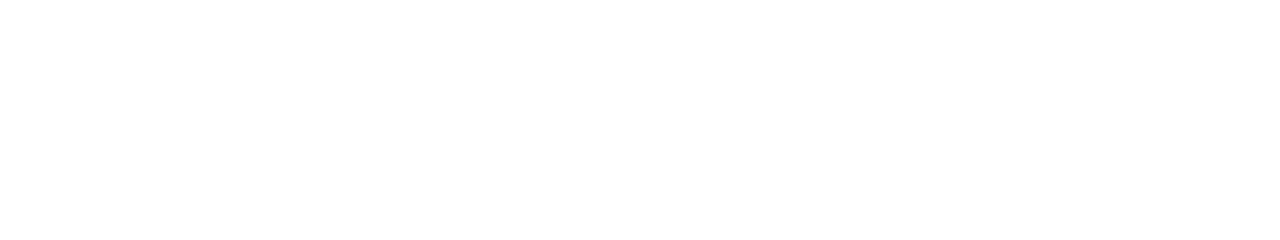
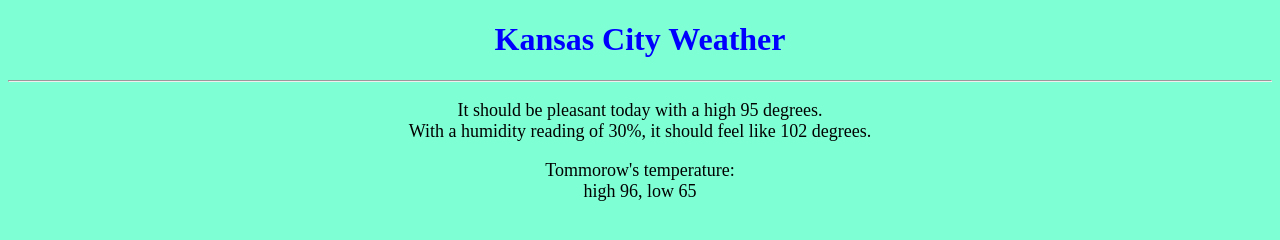
Before and after one commit to rachelnath/Desain-Pemrograman-Web, a plain HTML site: page 01_Pertemuan-1/index.html in a window 1280 px wide. Drawn offline with Linux system fonts and the light colour scheme.

Commit message:
Melakukan perubahan dalam folder 01_Pertemuan-1

```diff
--- a/01_Pertemuan-1/assets/style.css
+++ b/01_Pertemuan-1/assets/style.css
@@ -0,0 +1,18 @@
+h1 {
+    color:blue;
+    text-align: center;
+}
+
+body {
+    background-color: aquamarine;
+}
+
+p {
+    text-align: center;
+    font-size: 18px;
+}
+
+div {
+    text-align: center;
+    font-size: 18px;
+}
--- a/01_Pertemuan-1/index.html
+++ b/01_Pertemuan-1/index.html
@@ -1,15 +1,22 @@
 <!DOCTYPE html>
-<html>
-    <head>
-        <meta charset="utf-8">
-        <meta http-equiv="X-UA-Compatible" content="IE=edge">
-        <title></title>
-        <meta name="description" content="">
-        <meta name="viewport" content="width=device-width, initial-scale=1">
-        <link rel="stylesheet" href="assets/style.css">
-    </head>
-    <body>
-
-        <script src="" async defer></script>
-    </body>
+<html lang="en">
+<head>
+    <meta charset="UTF-8">
+    <meta name="author" content="John Dean">
+    <meta name="description" content="Kansas City Weather Conditions">
+    <title>K.C. Weather</title>
+    <link rel="stylesheet" href="assets/style.css"
+</head>
+<body>
+    <h1>Kansas City Weather</h1>
+    <hr>
+    <p>
+        It should be pleasant today with a high 95 degrees. <br>
+        With a humidity reading of 30%, it should feel like 102 degrees.
+    </p>
+    <div>
+        Tommorow's temperature: <br>
+        high 96, low 65
+    </div>
+</body>
 </html>
```
Also changed, not shown: 01_Pertemuan-1/assets/linkedin-logo-linkedin-icon-transparent-free-png.webp (deleted).
